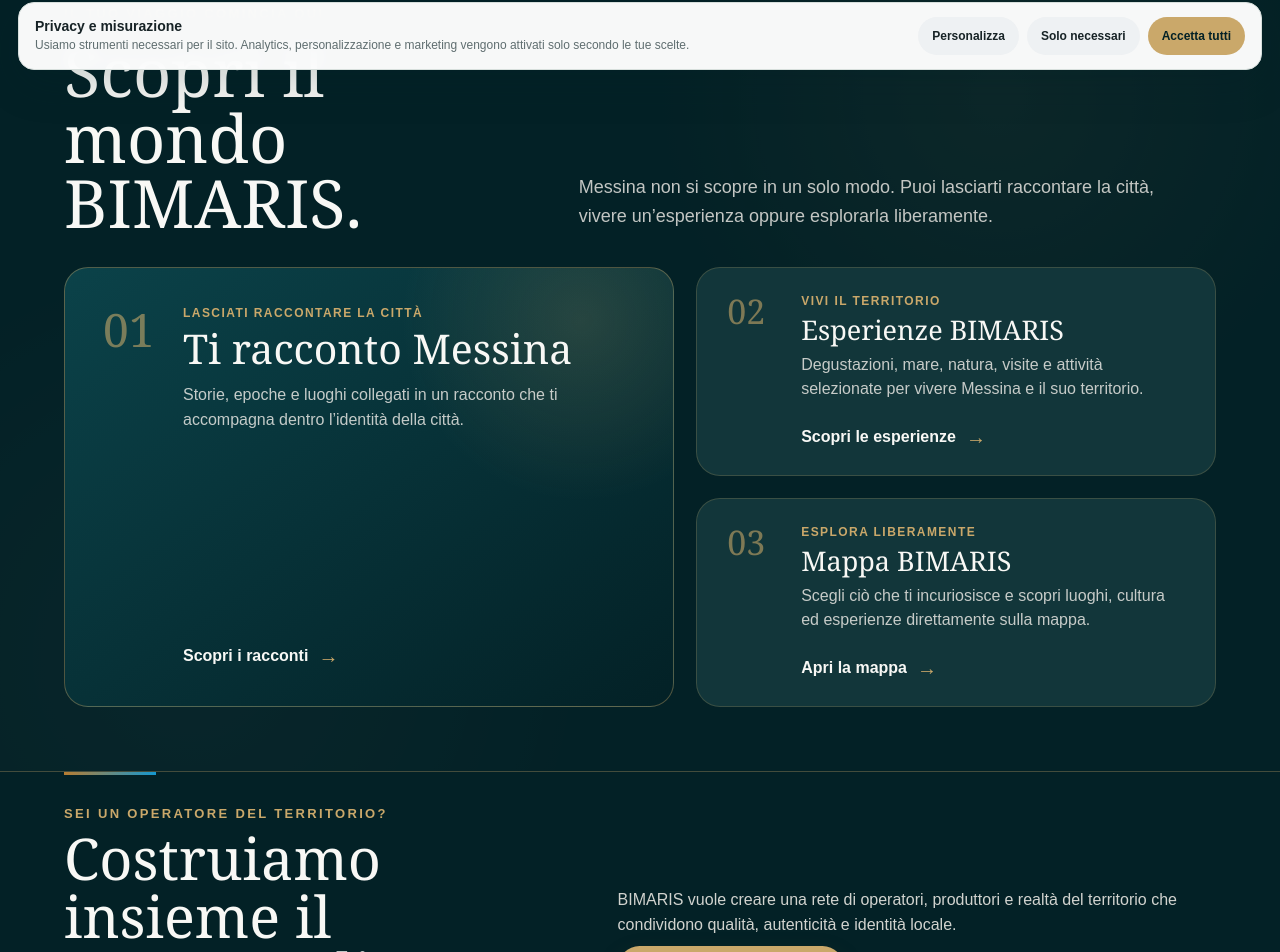
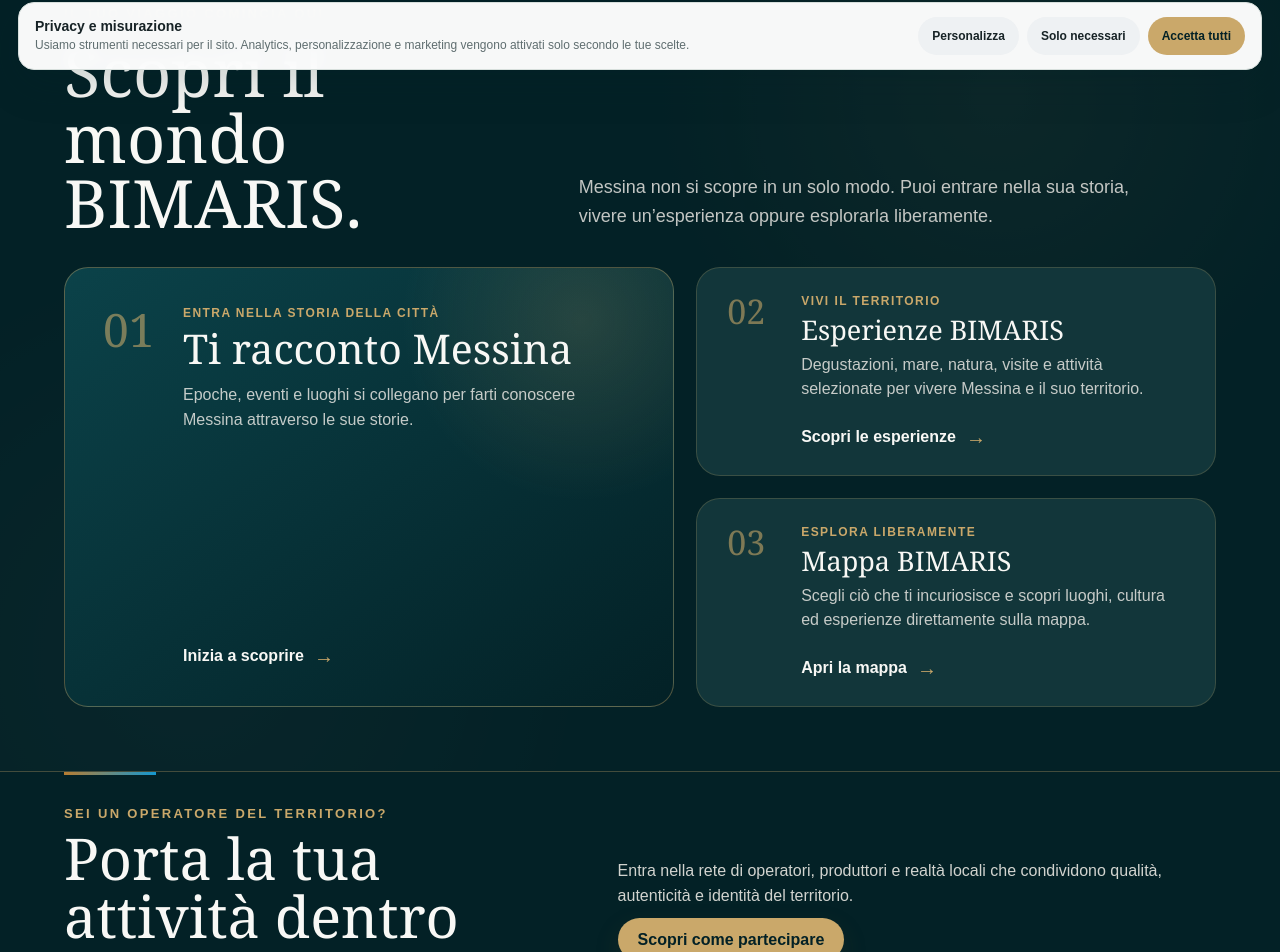
Before and after one commit to giovannibrunetto/bimaris-platform, a Next.js app in the folder apps/web/: page / in a window 1280 px wide. Shown: the part 714-1666 px from the top of the page. Built offline with nearby package versions, Linux system fonts and the light colour scheme.

Commit message:
Clarify home storytelling language and operator proposition

```diff
--- a/apps/web/app/page.tsx
+++ b/apps/web/app/page.tsx
@@ -46,17 +46,17 @@ export default function Home() {
           <div className="home-journey-intro">
             <div className="kicker">Il tuo viaggio comincia qui</div>
             <h2 id="home-journey-title">Scopri il mondo BIMARIS.</h2>
-            <p>Messina non si scopre in un solo modo. Puoi lasciarti raccontare la città, vivere un’esperienza oppure esplorarla liberamente.</p>
+            <p>Messina non si scopre in un solo modo. Puoi entrare nella sua storia, vivere un’esperienza oppure esplorarla liberamente.</p>
           </div>
 
           <div className="home-journey-paths home-journey-paths-v2">
             <Link className="home-journey-path home-journey-story" href="/mappa/epoche">
               <span className="home-journey-number">01</span>
               <div className="home-journey-path-copy">
-                <span className="home-journey-label">Lasciati raccontare la città</span>
+                <span className="home-journey-label">Entra nella storia della città</span>
                 <h3>Ti racconto Messina</h3>
-                <p>Storie, epoche e luoghi collegati in un racconto che ti accompagna dentro l’identità della città.</p>
-                <span className="home-journey-action">Scopri i racconti <b>→</b></span>
+                <p>Epoche, eventi e luoghi si collegano per farti conoscere Messina attraverso le sue storie.</p>
+                <span className="home-journey-action">Inizia a scoprire <b>→</b></span>
               </div>
             </Link>
 
@@ -89,10 +89,10 @@ export default function Home() {
         <div className="home-operator-inner">
           <div>
             <div className="kicker">Sei un operatore del territorio?</div>
-            <h2>Costruiamo insieme il racconto di Messina.</h2>
+            <h2>Porta la tua attività dentro BIMARIS.</h2>
           </div>
           <div className="home-operator-copy">
-            <p>BIMARIS vuole creare una rete di operatori, produttori e realtà del territorio che condividono qualità, autenticità e identità locale.</p>
+            <p>Entra nella rete di operatori, produttori e realtà locali che condividono qualità, autenticità e identità del territorio.</p>
             <Link className="button" href="/operatori/candidatura">Scopri come partecipare</Link>
           </div>
         </div>
```
